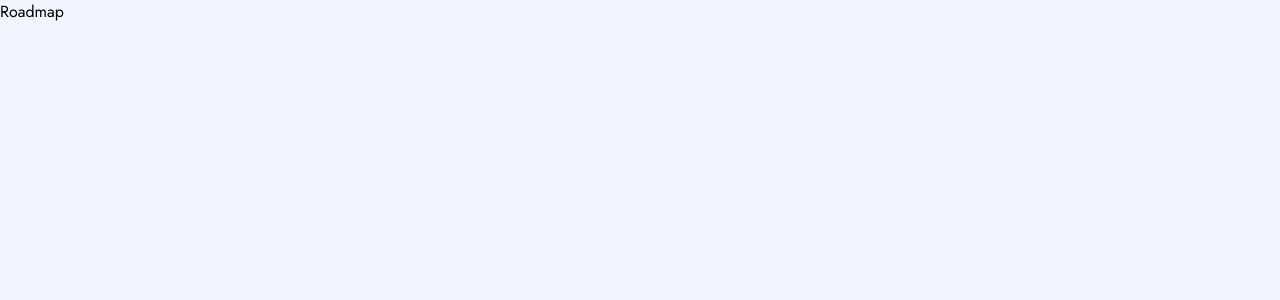
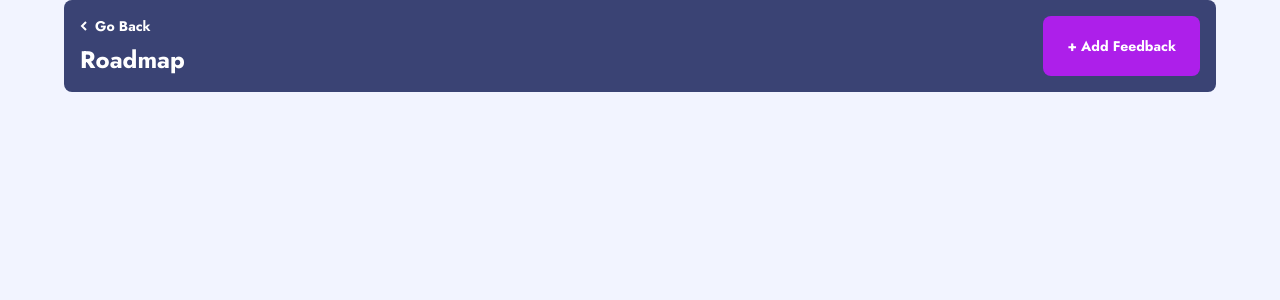
Before and after one commit to dziabak/product-feedback-app, a React (Vite) app: page /roadmap in a window 1280 px wide. Shown: the top 300 px of the page. Built offline with nearby package versions, Linux system fonts and the light colour scheme.

Commit message:
Added 'RoadmapHeader' component

```diff
--- /dev/null
+++ b/src/components/roadmap/RoadmapHeader.tsx
@@ -0,0 +1,35 @@
+// BUILT-IN IMPORTS
+import { Link } from "react-router-dom";
+
+const RoadmapHeader = () => {
+	return (
+		<div className="flex justify-between p-4 rounded-lg bg-c-dark-blue">
+			<div className="flex flex-col space-y-2">
+				<Link
+					to="/"
+					className="flex items-center text-sm font-bold text-white">
+					<svg
+						className="mr-2"
+						width="7"
+						height="10"
+						xmlns="http://www.w3.org/2000/svg">
+						<path
+							d="M6 9L2 5l4-4"
+							stroke="#FFFFFF"
+							strokeWidth="2"
+							fill="none"
+							fillRule="evenodd"
+						/>
+					</svg>
+					Go Back
+				</Link>
+				<p className="mr-8 text-2xl font-bold text-white">Roadmap</p>
+			</div>
+			<button className="px-6 py-3 text-sm font-bold rounded-lg bg-c-magenta text-white">
+				<Link to="/new-feedback">+ Add Feedback</Link>
+			</button>
+		</div>
+	);
+};
+
+export default RoadmapHeader;
--- a/src/pages/Roadmap.tsx
+++ b/src/pages/Roadmap.tsx
@@ -1,5 +1,12 @@
+// INTERNAL IMPORTS
+import RoadmapHeader from "../components/roadmap/RoadmapHeader";
+
 const Roadmap = () => {
-	return <div>Roadmap</div>;
+	return (
+		<section className="container">
+			<RoadmapHeader />
+		</section>
+	);
 };
 
 export default Roadmap;
```
